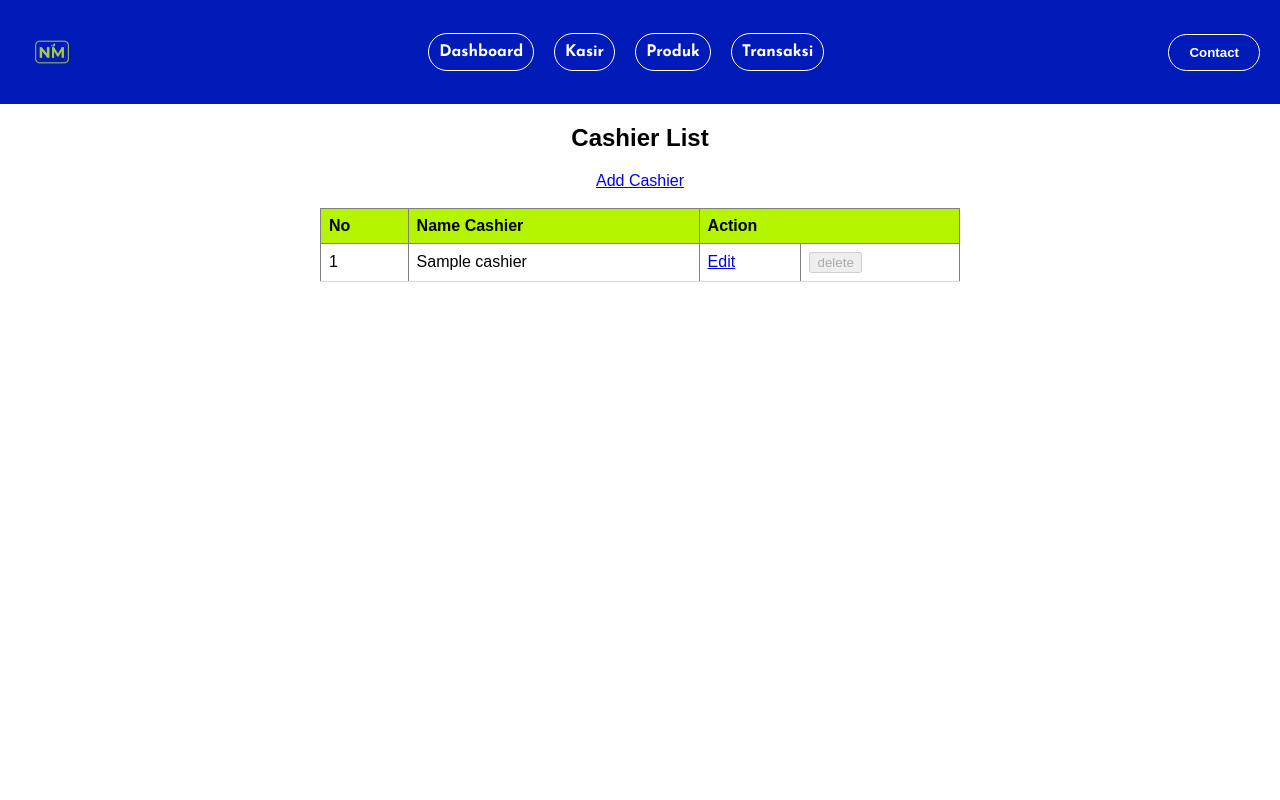
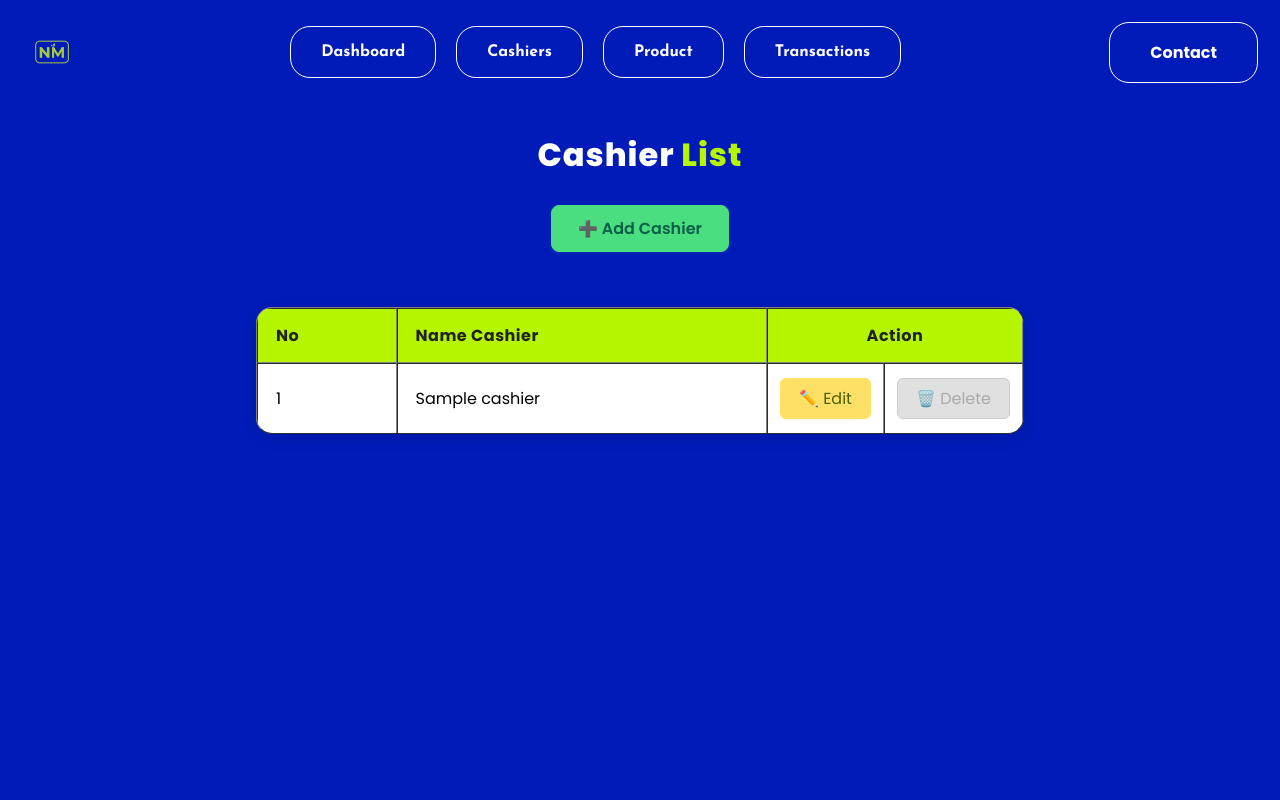
Before and after one commit to Nikiinugraha/Projek-Indomaret-POS, a PHP site: page /page/cashiers/list.php in a window 1280 px wide. Run offline with PHP 8.4, Linux system fonts and the light colour scheme; tables that the repository leaves empty or names only in its code hold one stand-in row (values such as "Sample post").

Commit message:
Second Commit

```diff
--- /dev/null
+++ b/asset/css/cashiers-list.css
@@ -0,0 +1,148 @@
+ @import url('https://fonts.googleapis.com/css2?family=Bebas+Neue&family=Josefin+Sans:ital,wght@0,100..700;1,100..700&family=Jost:ital,wght@0,100..900;1,100..900&family=Merriweather:ital,opsz,wght@0,18..144,300..900;1,18..144,300..900&family=Poppins:ital,wght@0,100;0,200;0,300;0,400;0,500;0,600;0,700;0,800;0,900;1,100;1,200;1,300;1,400;1,500;1,600;1,700;1,800;1,900&display=swap');
+
+h2 {
+    font-size: xx-large;
+}
+
+ .judul-cashier {
+    color: #ffffff;
+    font-weight: 800;
+    letter-spacing: 1px;
+}
+.judul-list {
+    color: #B6F500;
+    font-weight: 800;
+    letter-spacing: 1px;
+}
+
+body {
+    font-family: 'Poppins', 'Josefin Sans', Arial, sans-serif;
+    background: #001BB7;
+    margin: 0;
+    padding: 0;
+}
+
+.center {
+    display: flex;
+    flex-direction: column;
+    align-items: center;
+}
+
+table {
+    border-collapse: separate;
+    border-spacing: 0;
+    width: 60%;
+    margin: 20px 0;
+    background: #fff;
+    border-radius: 16px;
+    box-shadow: 0 4px 16px 0 rgba(0,0,0,0.08);
+    overflow: hidden;
+    font-size: 1rem;
+}
+
+th, td {
+    padding: 14px 18px;
+    text-align: left;
+    font-size: 1rem;
+}
+
+th.action-col, td.action-col {
+    width: 1%;
+    white-space: nowrap;
+    text-align: center;
+    padding-left: 10px;
+    padding-right: 10px;
+}
+
+th {
+    background: #B6F500;
+    color: #222;
+    font-weight: 700;
+    letter-spacing: 0.5px;
+}
+
+td {
+    border-bottom: 1px solid #eef2f4;
+}
+
+tr:last-child td {
+    border-bottom: none;
+}
+
+tr:hover {
+    background: #f5fbe7;
+    transition: background 0.2s;
+}
+
+tr:nth-child(even) {
+    background-color: #f7f9f8;
+}
+
+a, button, input[type="button"] {
+    font-family: inherit;
+    font-size: 1rem;
+    border: none;
+    border-radius: 6px;
+    padding: 7px 18px;
+    cursor: pointer;
+    transition: background 0.2s, color 0.2s, box-shadow 0.2s;
+    margin: 0 2px;
+    text-decoration: none;
+    display: inline-block;
+}
+
+a[href*="edit"] {
+    background: #ffe066;
+    color: #4b5e00;
+    border: 1px solid #ffe066;
+    box-shadow: 0 1px 4px 0 rgba(255,224,102,0.15);
+}
+
+a[href*="add"] {
+    background: #4ADE80;
+    color: #065f46;
+    border: 1px solid #4ADE80;
+    border-radius: 8px;
+    font-weight: 600;
+    box-shadow: 0 1px 4px 0 rgba(74,222,128,0.12);
+    padding: 10px 26px;
+    margin-bottom: 10px;
+    transition: background 0.2s, color 0.2s;
+    display: inline-block;
+}
+
+a[href*="add"]:hover {
+    background: #22d3ee;
+    color: #065f46;
+    border: 1px solid #22d3ee;
+}
+
+a[href*="edit"]:hover {
+    background: #ffd60a;
+    color: #000000;
+    border: 1px solid #ffd60a;
+}
+
+button[type="submit"] {
+    background:  #ff2424c6;
+    color: #ffffff;
+    border: 1px solid #B6F500;
+    box-shadow: 0 1px 4px 0 rgba(182,245,0,0.08);
+}
+
+button[type="submit"]:hover {
+    background: #d92100;
+    color: #fff;
+}
+
+input[type="button"][disabled], button[disabled] {
+    background: #e0e0e0;
+    color: #aaa;
+    cursor: not-allowed;
+    border: 1px solid #ccc;
+}
+
+@media (max-width: 800px) {
+    table { width: 98%; font-size: 0.95rem; }
+    th, td { padding: 10px 6px; }
+}
--- /dev/null
+++ b/asset/css/header.css
@@ -0,0 +1,77 @@
+
+
+        @import url('https://fonts.googleapis.com/css2?family=Bebas+Neue&family=Josefin+Sans:ital,wght@0,100..700;1,100..700&family=Jost:ital,wght@0,100..900;1,100..900&family=Merriweather:ital,opsz,wght@0,18..144,300..900;1,18..144,300..900&family=Poppins:ital,wght@0,100;0,200;0,300;0,400;0,500;0,600;0,700;0,800;0,900;1,100;1,200;1,300;1,400;1,500;1,600;1,700;1,800;1,900&display=swap');
+
+    body {
+        font-family: Arial, sans-serif;
+        margin: 0;
+        padding: 0;
+        background-color: #ffff;
+    }
+
+    nav {
+        background: #001BB7;
+        padding: 20px 0;
+        display: flex;
+        justify-content: space-between;
+        align-items: center;
+    }
+
+    nav ul {
+        list-style: square;
+        margin: 0;
+        padding: 0;
+        display: flex;
+        gap: 20px;
+        justify-content: center;
+        align-items: center;
+
+    }
+
+    nav ul li {
+        display: inline;
+         border: 1px solid white;
+         padding: 10px 10px;
+         border-radius: 20px;
+    }
+
+    nav ul li a {
+        font-family: "Josefin Sans", sans-serif;
+        color: #ffffff;
+        text-decoration: none;
+        font-weight: bold;
+    }
+
+    nav ul li:hover a{
+        color: #B6F500;
+        transition: 0.3s;
+    }
+
+    .logo {
+        height: 4em;
+        margin-left: 20px;
+    }
+
+    .logo img{
+        height: 100%;
+    }
+
+    .btn-contact {
+        margin-right: 20px;
+    }
+
+    .btn-contact button {
+        background-color: transparent;
+        color: white;
+        border: none;
+        padding: 10px 20px;
+        border-radius: 20px;
+        cursor: pointer;
+        font-weight: bold;
+        border: 1px solid white;
+        transition: 0.3s;
+    }
+
+    .btn-contact button:hover {
+        color: #B6F500;
+    }
--- a/includes/header.php
+++ b/includes/header.php
@@ -11,85 +11,7 @@
     <!-- Judul halaman yang tampil di tab browser -->
     <title>Niki Mart</title>
 
-    <!-- Bagian untuk menulis gaya (CSS) -->
-    <style>
-
-        @import url('https://fonts.googleapis.com/css2?family=Bebas+Neue&family=Josefin+Sans:ital,wght@0,100..700;1,100..700&family=Jost:ital,wght@0,100..900;1,100..900&family=Merriweather:ital,opsz,wght@0,18..144,300..900;1,18..144,300..900&family=Poppins:ital,wght@0,100;0,200;0,300;0,400;0,500;0,600;0,700;0,800;0,900;1,100;1,200;1,300;1,400;1,500;1,600;1,700;1,800;1,900&display=swap');
-
-    body {
-        font-family: Arial, sans-serif;
-        margin: 0;
-        padding: 0;
-        background-color: #ffff;
-    }
-
-    nav {
-        background: #001BB7;
-        padding: 20px 0;
-        display: flex;
-        justify-content: space-between;
-        align-items: center;
-    }
-
-    nav ul {
-        list-style: square;
-        margin: 0;
-        padding: 0;
-        display: flex;
-        gap: 20px;
-        justify-content: center;
-        align-items: center;
-
-    }
-
-    nav ul li {
-        display: inline;
-         border: 1px solid white;
-         padding: 10px 10px;
-         border-radius: 20px;
-    }
-
-    nav ul li a {
-        font-family: "Josefin Sans", sans-serif;
-        color: #ffffff;
-        text-decoration: none;
-        font-weight: bold;
-    }
-
-    nav ul li:hover a{
-        color: #B6F500;
-        transition: 0.3s;
-    }
-
-    .logo {
-        height: 4em;
-        margin-left: 20px;
-    }
-
-    .logo img{
-        height: 100%;
-    }
-
-    .btn-contact {
-        margin-right: 20px;
-    }
-
-    .btn-contact button {
-        background-color: transparent;
-        color: white;
-        border: none;
-        padding: 10px 20px;
-        border-radius: 20px;
-        cursor: pointer;
-        font-weight: bold;
-        border: 1px solid white;
-        transition: 0.3s;
-    }
-
-    .btn-contact button:hover {
-        color: #B6F500;
-    }
-    </style>
+    <link rel="stylesheet" href="/niki mart/asset/css/header.css">
 </head>
 
 <body>
@@ -104,10 +26,10 @@
             <!-- Daftar menu navigasi -->
             <ul>
                 <!-- Setiap item menu -->
-                <li><a href="/niki mart/pages/dashboard.php">Dashboard</a></li>
-                <li><a href="/niki mart/pages/cashiers/list.php">Kasir</a></li>
-                <li><a href="/niki mart/pages/products/list.php">Produk</a></li>
-                <li><a href="/niki mart/pages/transactions/list.php">Transaksi</a></li>
+                <li><a href="/niki mart/page/dashboard.php">Dashboard</a></li>
+                <li><a href="/niki mart/page/cashiers/list.php">Cashiers</a></li>
+                <li><a href="/niki mart/page/products/list.php">Product</a></li>
+                <li><a href="/niki mart/page/transactions/list.php">Transactions</a></li>
             </ul>
             <div class="btn-contact">
                 <button>
--- a/page/cashiers/edit.php
+++ b/page/cashiers/edit.php
@@ -1,13 +1,15 @@
 <?php
 // Menentukan path utama proyek (lokasi folder 'indomaret_RPL4' di dalam web server)
 define('ROOTPATH', $_SERVER['DOCUMENT_ROOT'] . '/niki mart');
+?>
+<link rel="stylesheet" href="/niki mart/asset/css/edit-cashiers.css">
+<?php
 
 // Memanggil file konfigurasi database (berisi koneksi ke MySQL)
 include ROOTPATH . "/config/config.php";
 
 // Memanggil file header agar tampilan atas halaman muncul (judul, menu, dll)
 include ROOTPATH . "/includes/header.php";
-
 // Mengecek apakah parameter 'id' dikirim lewat URL
 if (isset($_GET['id'])) {
     // Jika ada, simpan nilainya ke variabel $id
@@ -43,7 +45,7 @@ if (!$cashier) {
 <center>
 
     <!-- Judul halaman form -->
-    <h2>Edit kasir</h2>
+    <h2>Edit Cashier</h2>
 
     <!-- Formulir untuk mengedit data kasir -->
     <!-- action: file tujuan yang memproses data -->
--- a/page/cashiers/list.php
+++ b/page/cashiers/list.php
@@ -1,31 +1,4 @@
-<Style>
-            @import url('https://fonts.googleapis.com/css2?family=Bebas+Neue&family=Josefin+Sans:ital,wght@0,100..700;1,100..700&family=Jost:ital,wght@0,100..900;1,100..900&family=Merriweather:ital,opsz,wght@0,18..144,300..900;1,18..144,300..900&family=Poppins:ital,wght@0,100;0,200;0,300;0,400;0,500;0,600;0,700;0,800;0,900;1,100;1,200;1,300;1,400;1,500;1,600;1,700;1,800;1,900&display=swap');
 
-    table {
-        border-collapse: collapse;
-        width: 50%;
-    }
-
-    th, td {
-        padding: 8px;
-        text-align: left;
-    }
-
-    th {
-        background-color: #B6F500;
-        color: white;
-        font-weight: bold;
-        color: black;
-    }
-
-    td {
-        border-bottom: 1px solid #ddd;
-    }
-
-    tr:nth-child(even) {
-        background-color: #f2f2f2;
-    }
-</Style>
 
 <?php
 // Menentukan lokasi utama proyek (folder 'indomaret_RPL4' di dalam server web)
@@ -41,14 +14,15 @@ include ROOTPATH . "/includes/header.php";
 $result = mysqli_query($conn, "SELECT * FROM cashier");
 ?>
 
+<link rel="stylesheet" href="/niki mart/asset/css/cashiers-list.css">
 <!-- Menengahkan seluruh isi halaman -->
 <center>
 
     <!-- Judul halaman -->
-    <h2>Cashier List</h2>
+    <h2><span class="judul-cashier">Cashier</span> <span class="judul-list">List</span></h2>
 
     <!-- Tombol menuju halaman tambah kasir -->
-    <a href="add.php">Add Cashier</a><br><br>
+    <a href="add.php">➕ Add Cashier</a><br><br>
 
     <!-- Tabel untuk menampilkan daftar kasir -->
     <table border="1" cellpadding="10" cellspacing="0">
@@ -57,7 +31,7 @@ $result = mysqli_query($conn, "SELECT * FROM cashier");
                 <!-- Header kolom tabel -->
                 <th>No</th>
                 <th>Name Cashier</th>
-                <th colspan="2">Action</th>
+                <th colspan="2" class="action-col">Action</th>
             </tr>
         </thead>
 
@@ -77,12 +51,12 @@ $result = mysqli_query($conn, "SELECT * FROM cashier");
                 <td><?= htmlspecialchars($row['name']) ?></td>
 
                 <!-- Tombol untuk mengedit data cashier -->
-                <td>
-                    <a href="edit.php?id=<?= $row['id'] ?>">Edit</a>
+                <td class="action-col">
+                    <a href="edit.php?id=<?= $row['id'] ?>">✏️ Edit</a>
                 </td>
 
                 <!-- Tombol untuk menghapus data cashier -->
-                <td>
+                <td class="action-col">
                     <?php
                     // Mengecek apakah cashier ini sudah digunakan di tabel transaksi
                     $id_cashier = $row['id'];
@@ -91,7 +65,7 @@ $result = mysqli_query($conn, "SELECT * FROM cashier");
                     // Jika cashier masih digunakan di transaksi, tombol hapus dinonaktifkan
                     if(mysqli_num_rows($cek) > 0){
                     ?>
-                    <input type="button" value="delete" disabled>
+                    <input type="button" value="🗑️ Delete" disabled>
 
                     <?php
                     // Jika tidak digunakan, tampilkan tombol hapus aktif
@@ -103,7 +77,7 @@ $result = mysqli_query($conn, "SELECT * FROM cashier");
                         onsubmit="return confirm('Are you sure you want to delete?')">
                         <input type="hidden" name="id" value="<?= $row['id'] ?>">
                         <input type="hidden" name="action" value="delete">
-                        <button type="submit">Delete</button>
+                        <button type="submit">🗑️ Delete</button>
                     </form>
                     <?php
                     }
```
Also changed, not shown: asset/css/add-cashiers.css (added, +82 -0 lines), asset/css/edit-cashiers.css (added, +83 -0 lines), page/cashiers/add.php (+5 -2 lines), page/products/list.php (+140 -0 lines).
